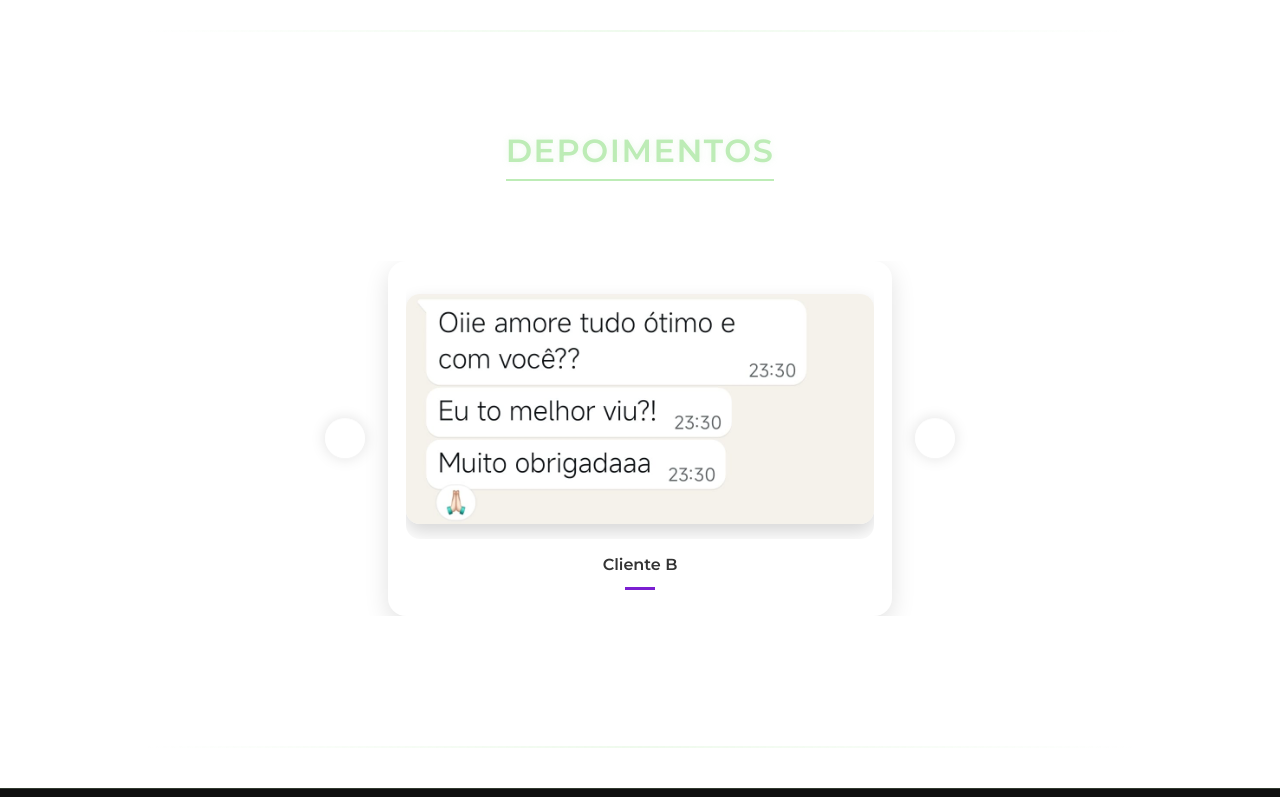
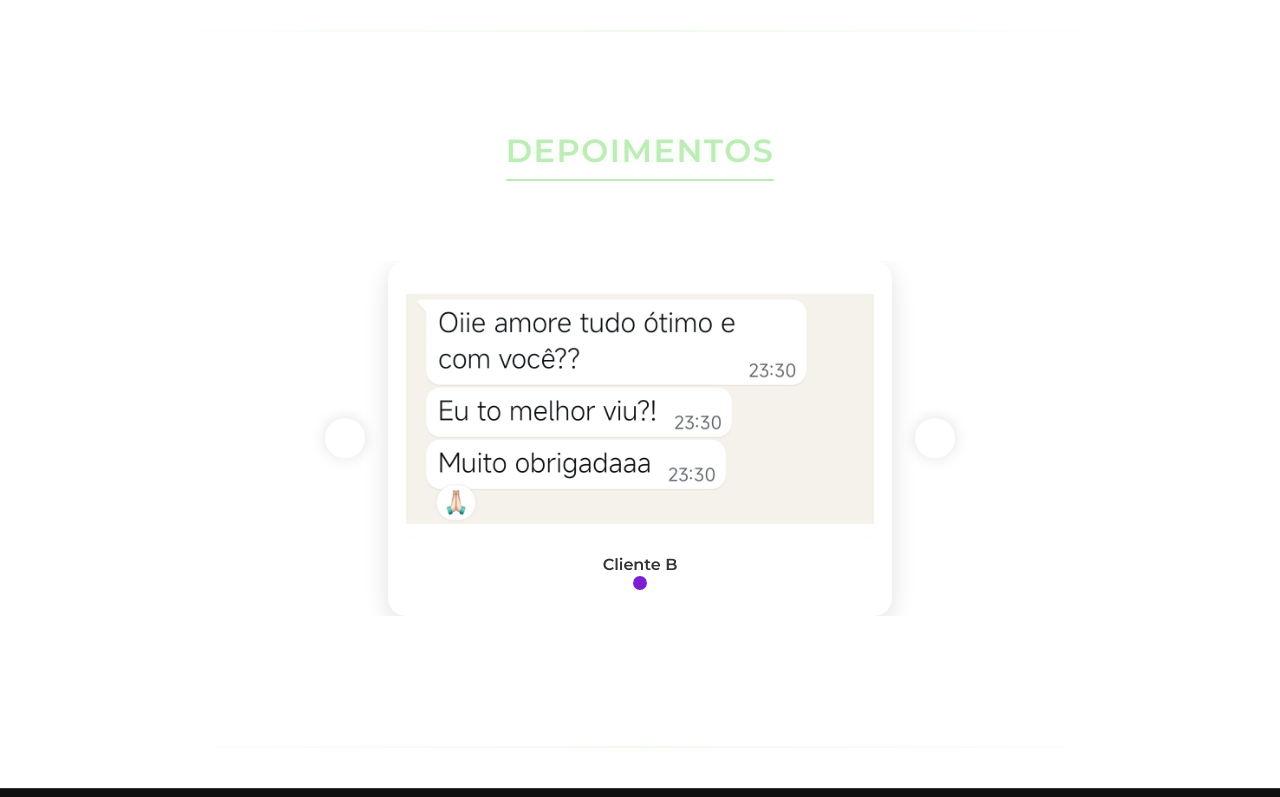
Before and after one commit to Denis-Diego-neb/Portifolio-pi, a plain HTML site: page docs/index.html in a window 1280 px wide. Shown: the part 1403-2200 px from the top of the page. Drawn offline with nearby package versions, Linux system fonts and the light colour scheme.

Commit message:
tentando concertar o card depoimentos v1

```diff
--- a/docs/css/style.css
+++ b/docs/css/style.css
@@ -226,7 +226,7 @@ a:not(.btn-contato):hover { color: #6C3BA6; }
 }
 
 /* Indicadores (bolinhas) mais bonitos */
-#carouselExampleIndicators .carousel-indicators button {
+ .carousel-indicators button {
   width: 14px !important;
   height: 14px !important;
   border-radius: 50%;
@@ -287,7 +287,7 @@ a:not(.btn-contato):hover { color: #6C3BA6; }
   border-radius: 14px;
 }
 /* Imagem dentro do depoimento */
-.depo-img { width: 100%; height: auto; border-radius: 14px; object-fit: contain; box-shadow: 0 8px 18px rgba(0,0,0,0.16); display: block;}
+.depo-img { width: 100%; height: 100%; border-radius: 14px; object-fit: contain; box-shadow: 0 8px 18px rgba(0,0,0,0.16); display: block;}
 
 /* Nome do cliente */
 .depo-nome { margin-top: 12px; font-size: 16px; font-weight: 600; color: #333; }
```
